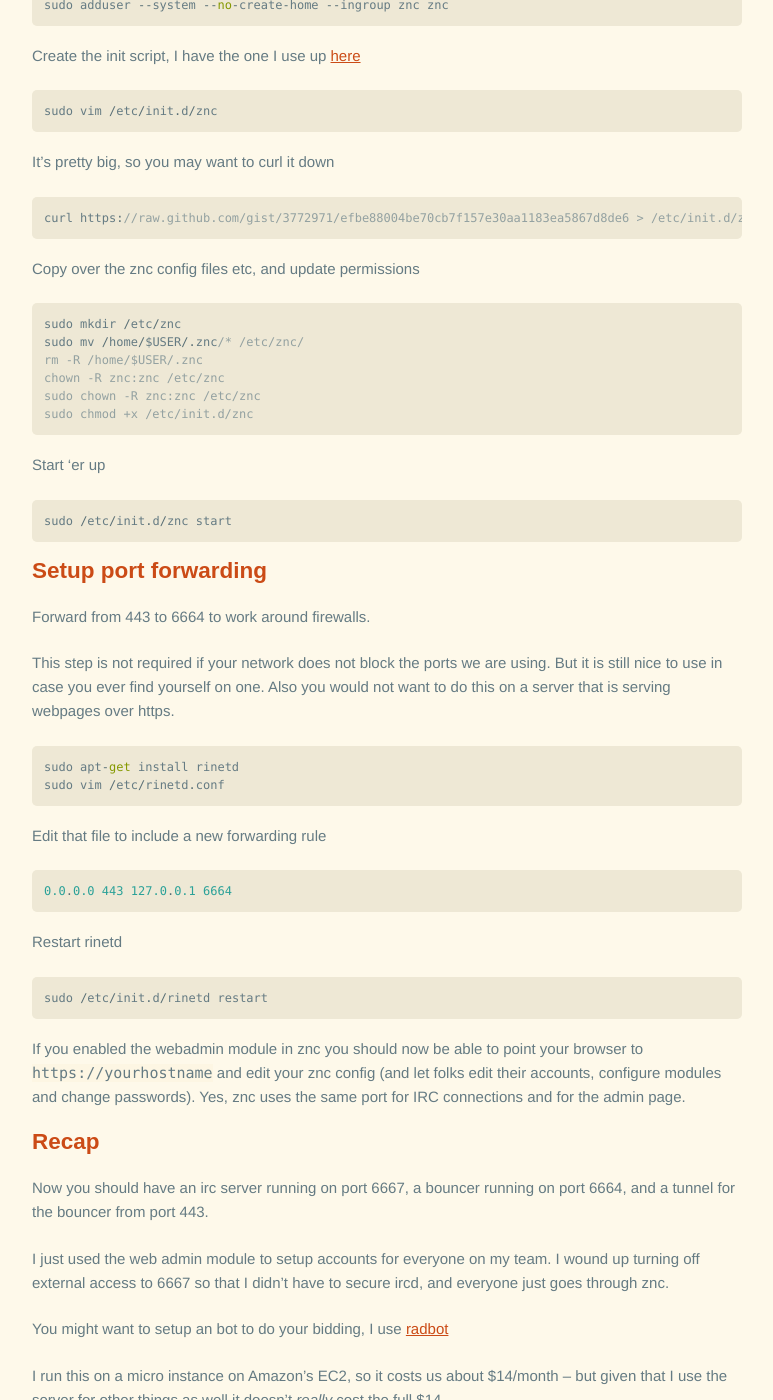
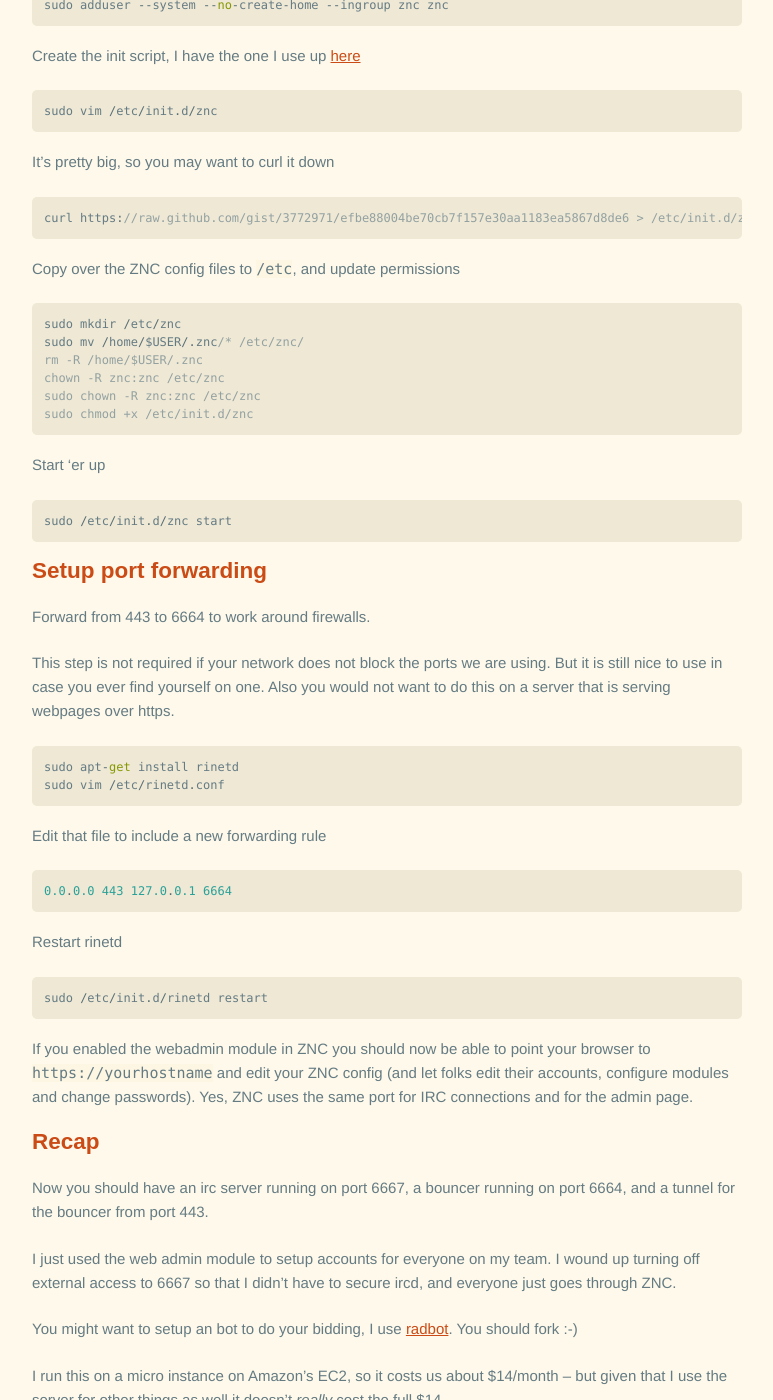
Before and after one commit to csexton/codeography.com, a Jekyll site: the page built from _posts/2012-09-23-howto-irc-server.markdown, in a window 1280 px wide and 1400 px high, scrolled down 2950 px. Shown: the whole window, without its empty margins (253-1026 px from the left). Built offline with Jekyll 4.4.1, drawn with Linux system fonts in a browser that asks for light colours; nearby versions of some CDN libraries; some web fonts are replaced; comment, search, counter and statistics services are not loaded.

Commit message:
Updated post

```diff
--- a/_posts/2012-09-23-howto-irc-server.markdown
+++ b/_posts/2012-09-23-howto-irc-server.markdown
@@ -114,7 +114,7 @@ It's pretty big, so you may want to curl it down
 
     curl https://raw.github.com/gist/3772971/efbe88004be70cb7f157e30aa1183ea5867d8de6 > /etc/init.d/znc
 
-Copy over the znc config files etc, and update permissions
+Copy over the ZNC config files to `/etc`, and update permissions
 
     sudo mkdir /etc/znc
     sudo mv /home/$USER/.znc/* /etc/znc/
@@ -144,14 +144,14 @@ Restart rinetd
 
     sudo /etc/init.d/rinetd restart
 
-If you enabled the webadmin module in znc you should now be able to point your browser to `https://yourhostname` and edit your znc config (and let folks edit their accounts, configure modules and change passwords). Yes, znc uses the same port for IRC connections and for the admin page.
+If you enabled the webadmin module in ZNC you should now be able to point your browser to `https://yourhostname` and edit your ZNC config (and let folks edit their accounts, configure modules and change passwords). Yes, ZNC uses the same port for IRC connections and for the admin page.
 
 ### Recap
 
 Now you should have an irc server running on port 6667, a bouncer running on port 6664, and a tunnel for the bouncer from port 443.
 
-I just used the web admin module to setup accounts for everyone on my team. I wound up turning off external access to 6667 so that I didn't have to secure ircd, and everyone just goes through znc.
+I just used the web admin module to setup accounts for everyone on my team. I wound up turning off external access to 6667 so that I didn't have to secure ircd, and everyone just goes through ZNC.
 
-You might want to setup an bot to do your bidding, I use [radbot](http://github.com/csexton/radbot)
+You might want to setup an bot to do your bidding, I use [radbot](http://github.com/csexton/radbot). You should fork :-)
 
 I run this on a micro instance on Amazon's EC2, so it costs us about $14/month -- but given that I use the server for other things as well it doesn't _really_ cost the full $14.
```
